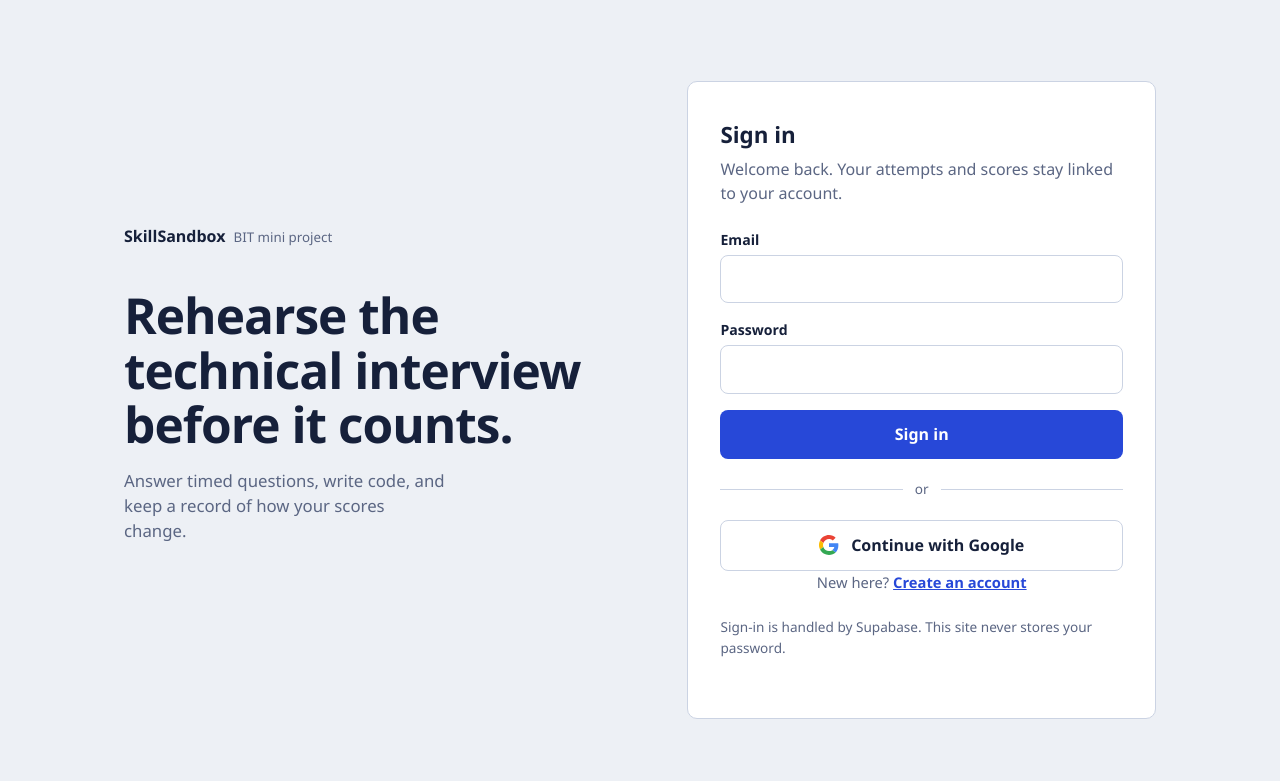
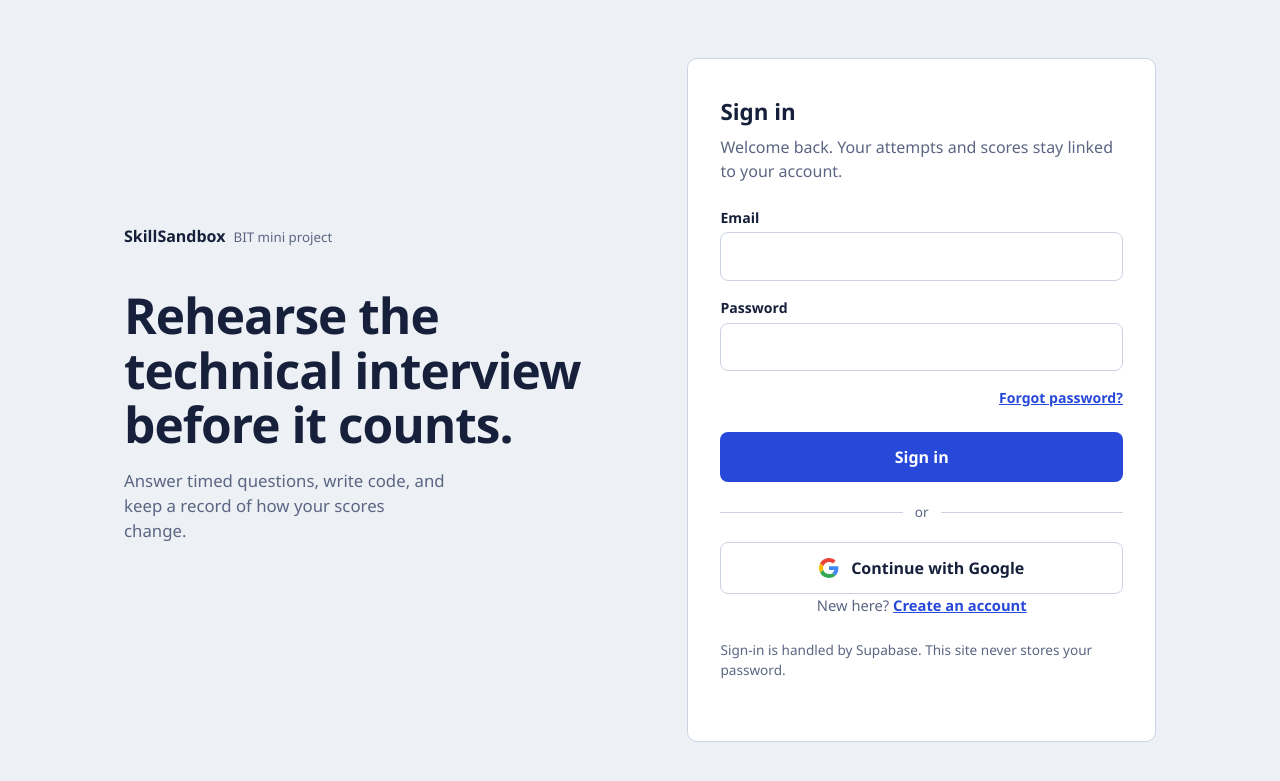
Before and after one commit to SIVARAJY/Naan-mudhalvan-mock-Interview-Sandbox, a Flask app: page /login in a window 1280 px wide. Shown: the top 781 px of the page. Run offline with Flask 3, Linux system fonts and the light colour scheme; some libraries are stand-ins or nearby versions.

Commit message:
Add forgot password

```diff
--- a/app.py
+++ b/app.py
@@ -141,20 +141,23 @@ AUTH_ERRORS = {
     "invalid_credentials": "Incorrect email or password.",
     "email_not_confirmed": "Please confirm your email first. Check your inbox for the link.",
     "user_already_exists": "An account with this email already exists. Please sign in.",
+    "same_password": "Your new password must be different from the old one.",
     "weak_password": "That password is too weak. Use at least 8 characters with letters and numbers.",
     "over_email_send_rate_limit": "Too many emails were sent. Please wait a few minutes and try again.",
     "over_request_rate_limit": "Too many attempts. Please wait a few minutes and try again.",
 }
 
-def _supabase_auth(path, payload):
+def _supabase_auth(path, payload, method="POST", bearer=None):
     """Call Supabase Auth. Returns (data, error_message)."""
     if not SUPABASE_URL or not SUPABASE_ANON_KEY:
         return None, "Login is not configured. Set SUPABASE_URL and SUPABASE_ANON_KEY."
+    headers = {"apikey": SUPABASE_ANON_KEY, "Content-Type": "application/json"}
+    if bearer:
+        headers["Authorization"] = f"Bearer {bearer}"
     try:
-        resp = requests.post(
-            f"{SUPABASE_URL}/auth/v1/{path}",
-            headers={"apikey": SUPABASE_ANON_KEY, "Content-Type": "application/json"},
-            json=payload, timeout=10,
+        resp = requests.request(
+            method, f"{SUPABASE_URL}/auth/v1/{path}",
+            headers=headers, json=payload, timeout=10,
         )
         data = resp.json()
     except (requests.RequestException, ValueError):
@@ -214,6 +217,72 @@ def auth_signup():
         _start_session(data["user"])
         return redirect(url_for("dashboard"))
     flash("Account created. Check your email for a confirmation link, then sign in.", "info")
+    return redirect(url_for("login"))
+
+@app.route("/forgot", methods=["GET", "POST"])
+def forgot():
+    if request.method == "GET":
+        return render_template("login.html", mode="forgot", csrf=_csrf_token())
+    _check_csrf()
+    email = request.form.get("email", "").strip().lower()
+    if not email or "@" not in email:
+        flash("Enter the email address you registered with.", "error")
+        return redirect(url_for("forgot"))
+    verifier, challenge = _pkce_pair()
+    session["reset_verifier"] = verifier
+    callback = url_for("reset_callback", _external=True)
+    data, err = _supabase_auth(
+        f"recover?redirect_to={requests.utils.quote(callback, safe='')}",
+        {"email": email, "code_challenge": challenge, "code_challenge_method": "s256"},
+    )
+    if err:
+        flash(err, "error")
+        return redirect(url_for("forgot"))
+    # Same message whether or not the email has an account (avoids revealing who is registered).
+    flash("If an account exists for that email, a reset link has been sent. "
+          "Open the link in this same browser.", "info")
+    return redirect(url_for("login"))
+
+@app.route("/auth/reset-callback")
+def reset_callback():
+    """The emailed link lands here with ?code=... ; trade it for a short-lived reset token."""
+    code = request.args.get("code")
+    verifier = session.pop("reset_verifier", None)
+    if not code or not verifier:
+        flash("That reset link is invalid or has expired. Request a new one "
+              "and open it in the same browser.", "error")
+        return redirect(url_for("forgot"))
+    data, err = _supabase_auth("token?grant_type=pkce",
+                               {"auth_code": code, "code_verifier": verifier})
+    if err or not data or not data.get("access_token"):
+        flash("That reset link is invalid or has expired. Request a new one.", "error")
+        return redirect(url_for("forgot"))
+    session["reset_token"] = data["access_token"]   # lets the student set a password; not a login
+    return redirect(url_for("reset_password"))
+
+@app.route("/reset-password", methods=["GET", "POST"])
+def reset_password():
+    token = session.get("reset_token")
+    if not token:
+        flash("Start by requesting a password reset link.", "error")
+        return redirect(url_for("forgot"))
+    if request.method == "GET":
+        return render_template("login.html", mode="reset", csrf=_csrf_token())
+    _check_csrf()
+    password = request.form.get("password", "")
+    confirm = request.form.get("confirm", "")
+    if len(password) < 8:
+        flash("Password must be at least 8 characters.", "error")
+        return redirect(url_for("reset_password"))
+    if password != confirm:
+        flash("The two passwords do not match.", "error")
+        return redirect(url_for("reset_password"))
+    data, err = _supabase_auth("user", {"password": password}, method="PUT", bearer=token)
+    if err:
+        flash(err, "error")
+        return redirect(url_for("reset_password"))
+    session.pop("reset_token", None)
+    flash("Password updated. Please sign in with your new password.", "info")
     return redirect(url_for("login"))
 
 @app.route("/auth/google")
--- a/templates/login.html
+++ b/templates/login.html
@@ -42,6 +42,8 @@
     .primary:focus-visible{outline:3px solid var(--ink);outline-offset:2px}
     .divider{display:flex;align-items:center;gap:.75rem;color:var(--muted);font-size:.85rem;margin:1.25rem 0}
     .divider::before,.divider::after{content:"";flex:1;height:1px;background:var(--line)}
+    .forgot{margin:-.4rem 0 1rem;text-align:right;font-size:.88rem}
+    .forgot a{color:var(--accent);font-weight:600}
     .switch{margin:1.25rem 0 0;font-size:.92rem;color:var(--muted);text-align:center}
     .switch a{color:var(--accent);font-weight:600}
     .info{background:#EEF3FF;border:1px solid #BCCBF5;color:#1B2F7A;border-radius:8px;
@@ -61,6 +63,12 @@
       {% if mode == 'signup' %}
       <h2 id="signin-title">Create your account</h2>
       <p>Register with your email, or continue with Google.</p>
+      {% elif mode == 'forgot' %}
+      <h2 id="signin-title">Reset your password</h2>
+      <p>Enter your email and we will send you a reset link.</p>
+      {% elif mode == 'reset' %}
+      <h2 id="signin-title">Choose a new password</h2>
+      <p>Use at least 8 characters.</p>
       {% else %}
       <h2 id="signin-title">Sign in</h2>
       <p>Welcome back. Your attempts and scores stay linked to your account.</p>
@@ -81,15 +89,31 @@
         <label class="field"><span>Confirm password</span><input type="password" name="confirm" minlength="8" autocomplete="new-password" required></label>
         <button class="primary" type="submit">Create account</button>
       </form>
+      {% elif mode == 'forgot' %}
+      <form method="post" action="{{ url_for('forgot') }}">
+        <input type="hidden" name="csrf" value="{{ csrf }}">
+        <label class="field"><span>Email</span><input type="email" name="email" autocomplete="email" required></label>
+        <button class="primary" type="submit">Send reset link</button>
+      </form>
+      <p class="switch"><a href="{{ url_for('login') }}">Back to sign in</a></p>
+      {% elif mode == 'reset' %}
+      <form method="post" action="{{ url_for('reset_password') }}">
+        <input type="hidden" name="csrf" value="{{ csrf }}">
+        <label class="field"><span>New password</span><input type="password" name="password" minlength="8" autocomplete="new-password" required></label>
+        <label class="field"><span>Confirm new password</span><input type="password" name="confirm" minlength="8" autocomplete="new-password" required></label>
+        <button class="primary" type="submit">Update password</button>
+      </form>
       {% else %}
       <form method="post" action="{{ url_for('auth_signin') }}">
         <input type="hidden" name="csrf" value="{{ csrf }}">
         <label class="field"><span>Email</span><input type="email" name="email" autocomplete="email" required></label>
         <label class="field"><span>Password</span><input type="password" name="password" autocomplete="current-password" required></label>
+        <p class="forgot"><a href="{{ url_for('forgot') }}">Forgot password?</a></p>
         <button class="primary" type="submit">Sign in</button>
       </form>
       {% endif %}
 
+      {% if mode in ('signin', 'signup') %}
       <div class="divider">or</div>
 
       <a class="google" href="{{ url_for('auth_google') }}">
@@ -106,6 +130,7 @@
         {% if mode == 'signup' %}Already have an account? <a href="{{ url_for('login') }}">Sign in</a>
         {% else %}New here? <a href="{{ url_for('login', mode='signup') }}">Create an account</a>{% endif %}
       </p>
+      {% endif %}
       <p class="note">Sign-in is handled by Supabase. This site never stores your password.</p>
     </section>
   </main>
```
